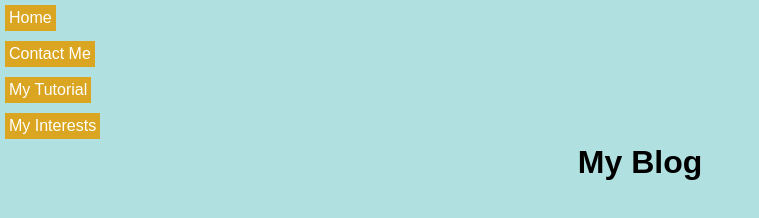
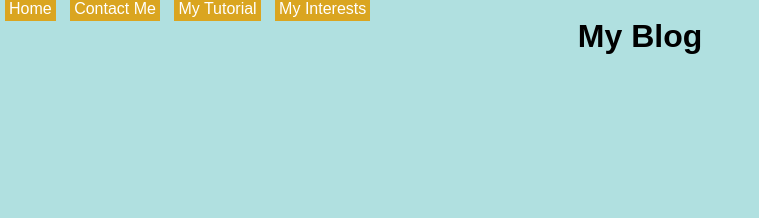
Before and after one commit to grbrooks/grahamsblog, a plain HTML site: page index.html in a window 1280 px wide. Shown: the whole page, without its empty margins (0-759 px from the left). Drawn offline with Linux system fonts and the light colour scheme.

Commit message:
--- Auto-Git Commit ---

```diff
--- a/css/style.css
+++ b/css/style.css
@@ -13,7 +13,7 @@
     list-style-type: none;
     display: flex;
     flex-wrap: left;
-    justify-content: ;
+    display: inline;
 }
 
 .item a {
@@ -22,6 +22,7 @@
     background-color: goldenrod;
     padding: 4px;
     margin: 5px;
+    width: 50px;
 }
 
 .item a:hover {
```
